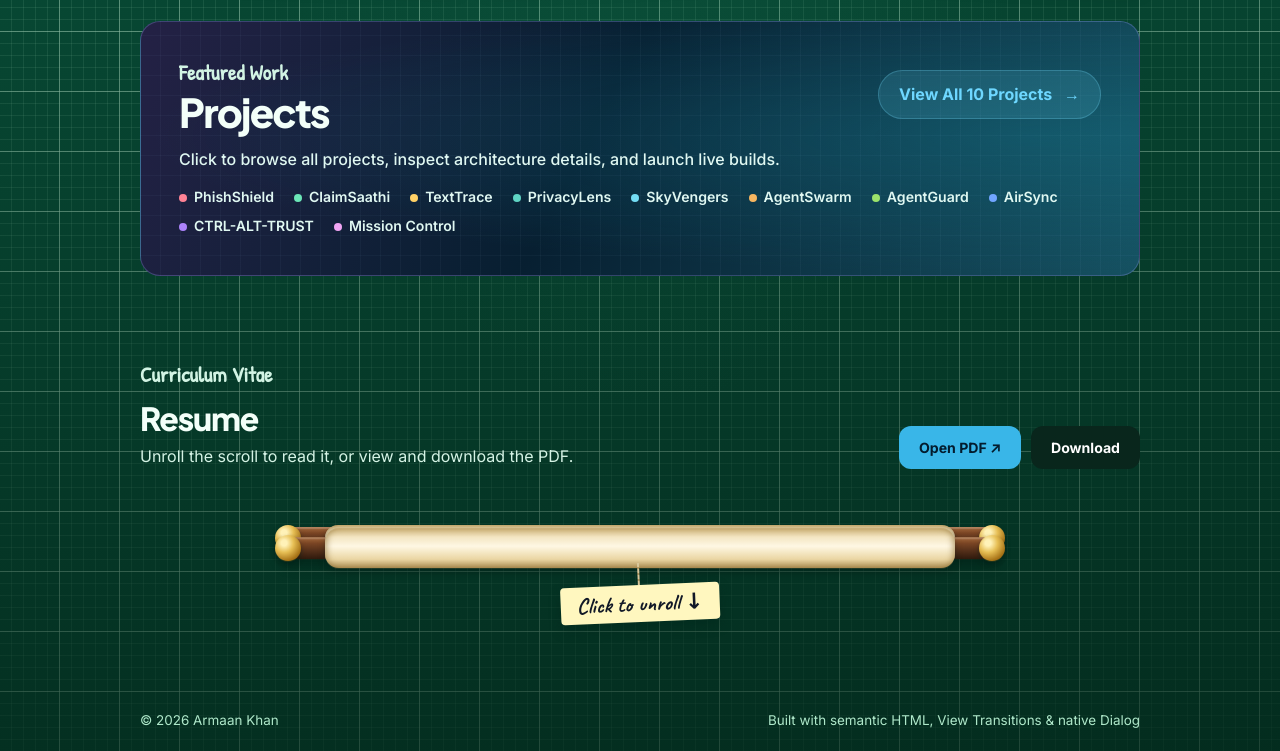
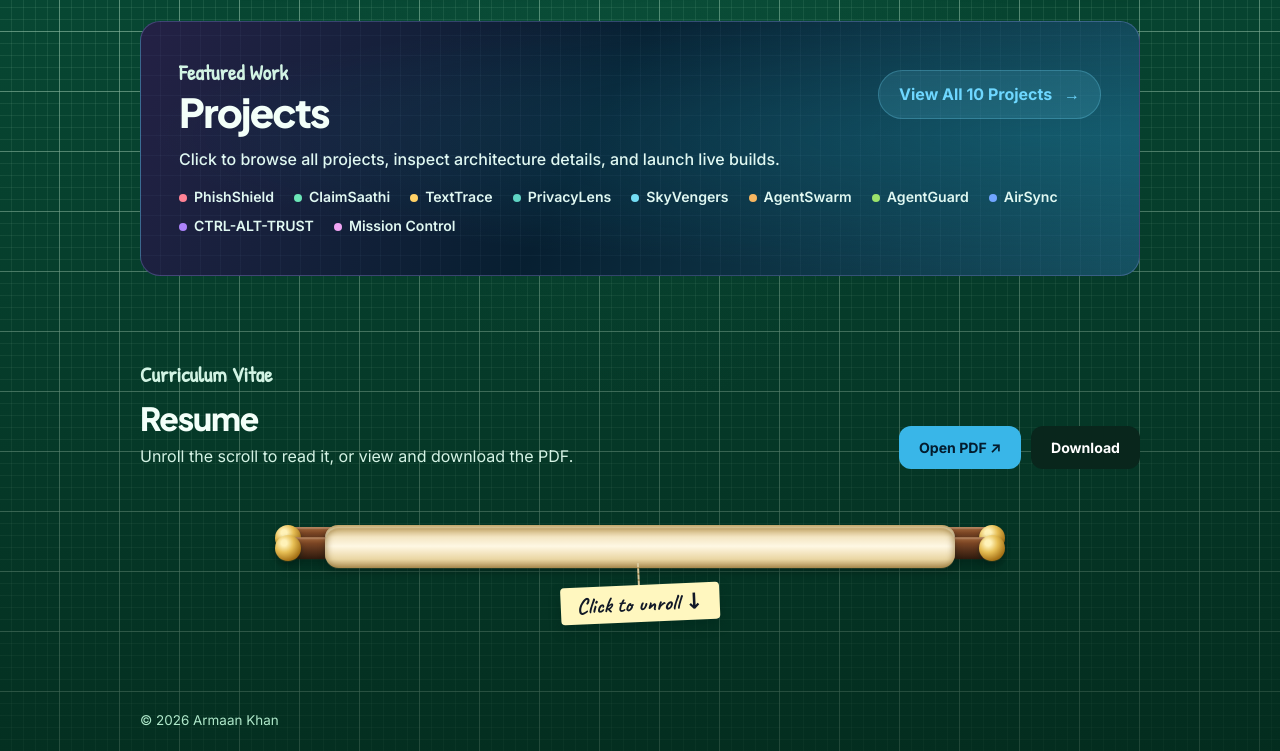
Before and after one commit to armaankhan2905/Portfolio, a plain HTML site: page dist/index.html in a window 1280 px wide. Shown: the part 1197-1948 px from the top of the page. Drawn offline with Linux system fonts and the light colour scheme.

Commit message:
Remove "Built with" line from footer
Co-Authored-By: Claude Opus 5.5 <noreply@anthropic.com>

```diff
--- a/dist/index.html
+++ b/dist/index.html
@@ -104,7 +104,7 @@
       </div>
     </section>
   </main>
-  <footer class="wrap footer"><span>© 2026 Armaan Khan</span><span>Built with semantic HTML, View Transitions &amp; native Dialog</span></footer>
+  <footer class="wrap footer"><span>© 2026 Armaan Khan</span></footer>
 
   <dialog id="project-dialog" class="retro-dialog" aria-labelledby="dialog-title">
     <div class="window-title">
```
